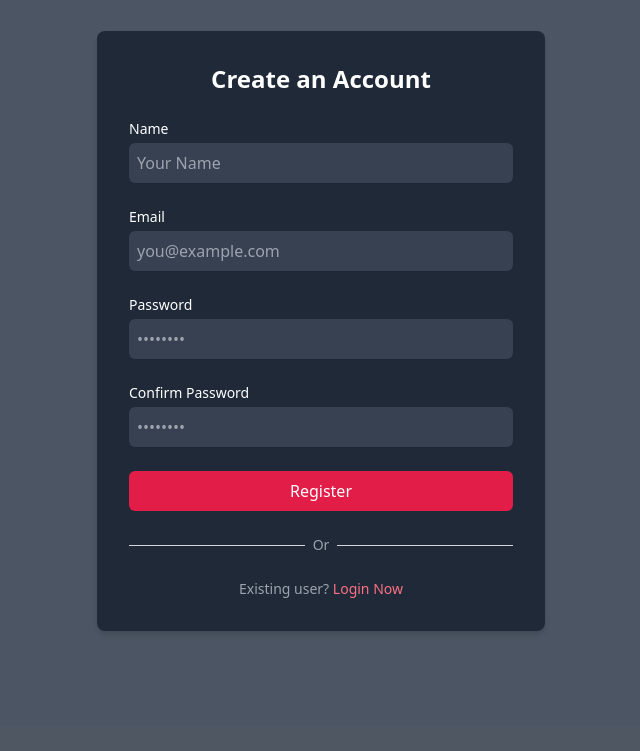
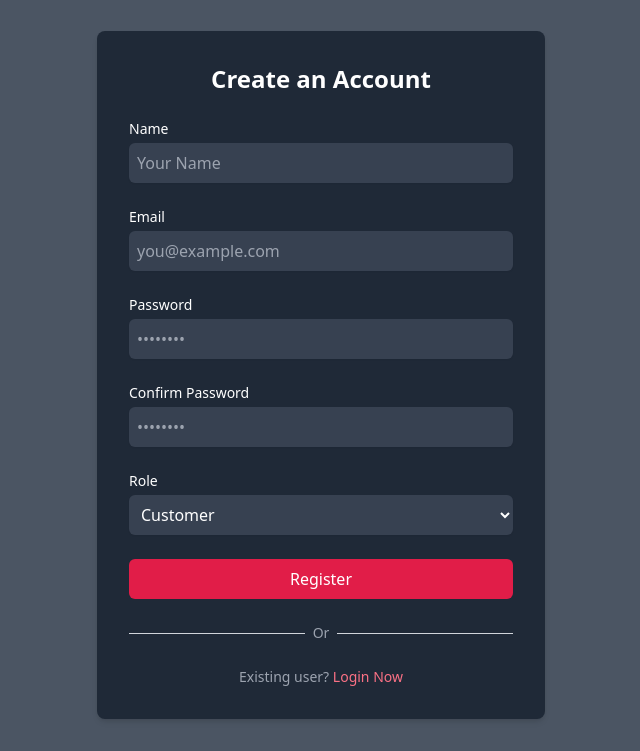
Before and after one commit to its-daaghi/Authentication-System, a Django app: page /register/ in a window 1280 px wide. Shown: the part 73-824 px from the top of the page, without its empty margins (319-959 px from the left). Before the commit the page ends 705 px from the top, so only its background shows below. Run offline with Django 5.2, Linux system fonts and the light colour scheme; some libraries are stand-ins or nearby versions.

Commit message:
Add Role Features

```diff
--- a/Authentication/account/forms.py
+++ b/Authentication/account/forms.py
@@ -3,6 +3,12 @@ from .models import User
 
 
 class RegistrationForm(forms.ModelForm):
+    ROLE_CHOICES = (
+        ("customer", "Customer"),
+        ("seller", "Seller"),
+    )
+
+    role = forms.ChoiceField(choices=ROLE_CHOICES, widget=forms.Select)
     password = forms.CharField(widget=forms.PasswordInput)
     confirm_password = forms.CharField(widget=forms.PasswordInput)
 
--- a/Authentication/account/templates/account/register.html
+++ b/Authentication/account/templates/account/register.html
@@ -62,6 +62,14 @@
 
         </div>
 
+        <div>
+            <label for="role" class="block text-sm font-medium">Role</label>
+            <select name="role" id="role" class="block w-full mt-1 border-gray-300 rounded-md shadow-sm bg-gray-700 p-2" required>
+                <option value="customer">Customer</option>
+                <option value="seller">Seller</option>
+            </select>
+        </div>
+
         <!-- Register Button -->
         <button type="submit" class="w-full px-4 py-2 text-white bg-rose-600 rounded-md hover:bg-rose-700 focus:outline-none focus:bg-rose-700">Register</button>
     </form>
--- a/Authentication/account/views.py
+++ b/Authentication/account/views.py
@@ -70,7 +70,16 @@ def register_view(request):
             user = form.save(commit=False)
             user.set_password(form.cleaned_data["password"])
             user.is_active = False
+            role = request.POST.get("role")
+            if role == "seller":
+                user.is_seller = True
+                user.is_customer = False
+            else:
+                user.is_seller = False
+                user.is_customer = True
+
             user.save()
+
             uidb64 = urlsafe_base64_encode(force_bytes(user.pk))
             token = default_token_generator.make_token(user)
             activation_link = reverse(
```
Also changed, not shown: Authentication/db.sqlite3.
